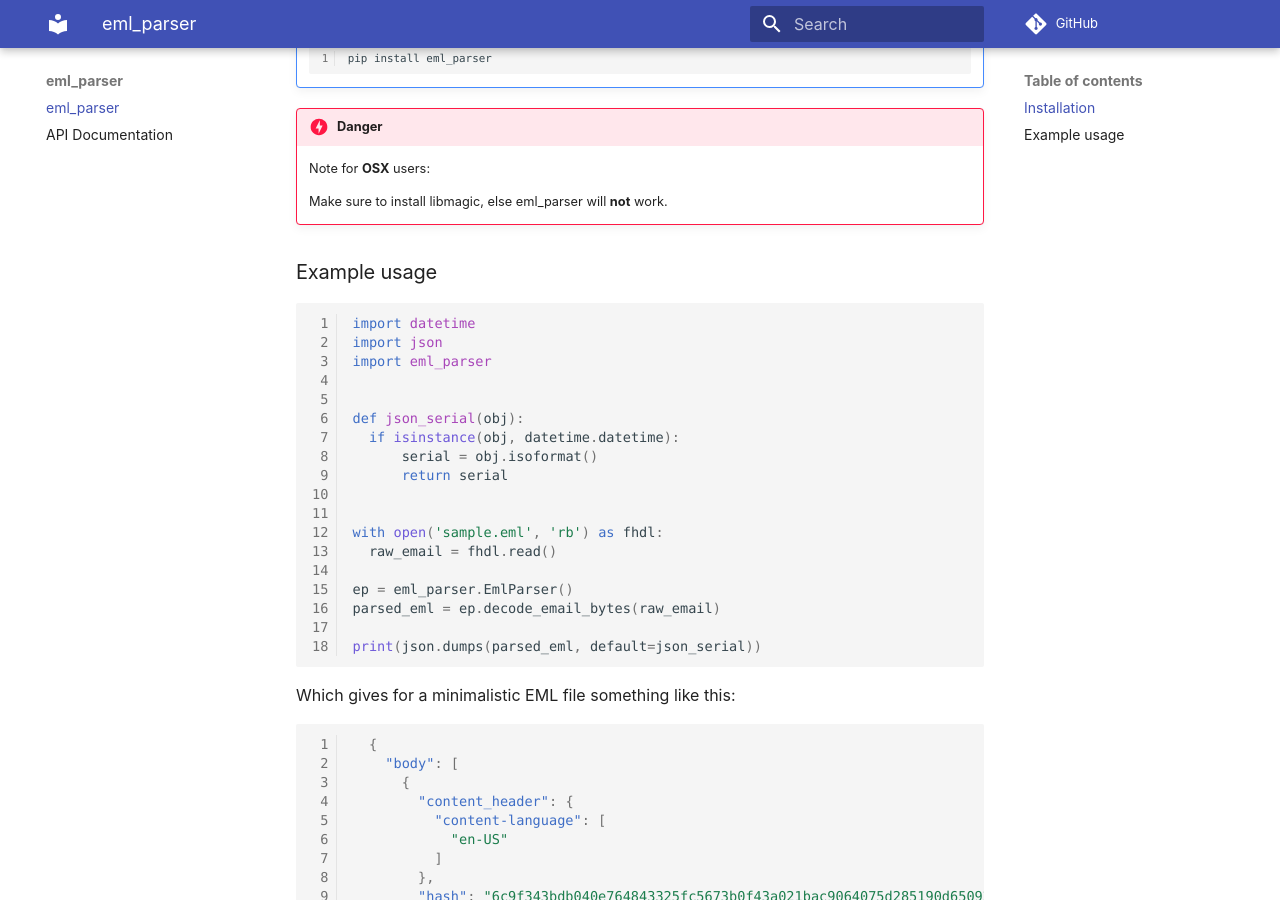
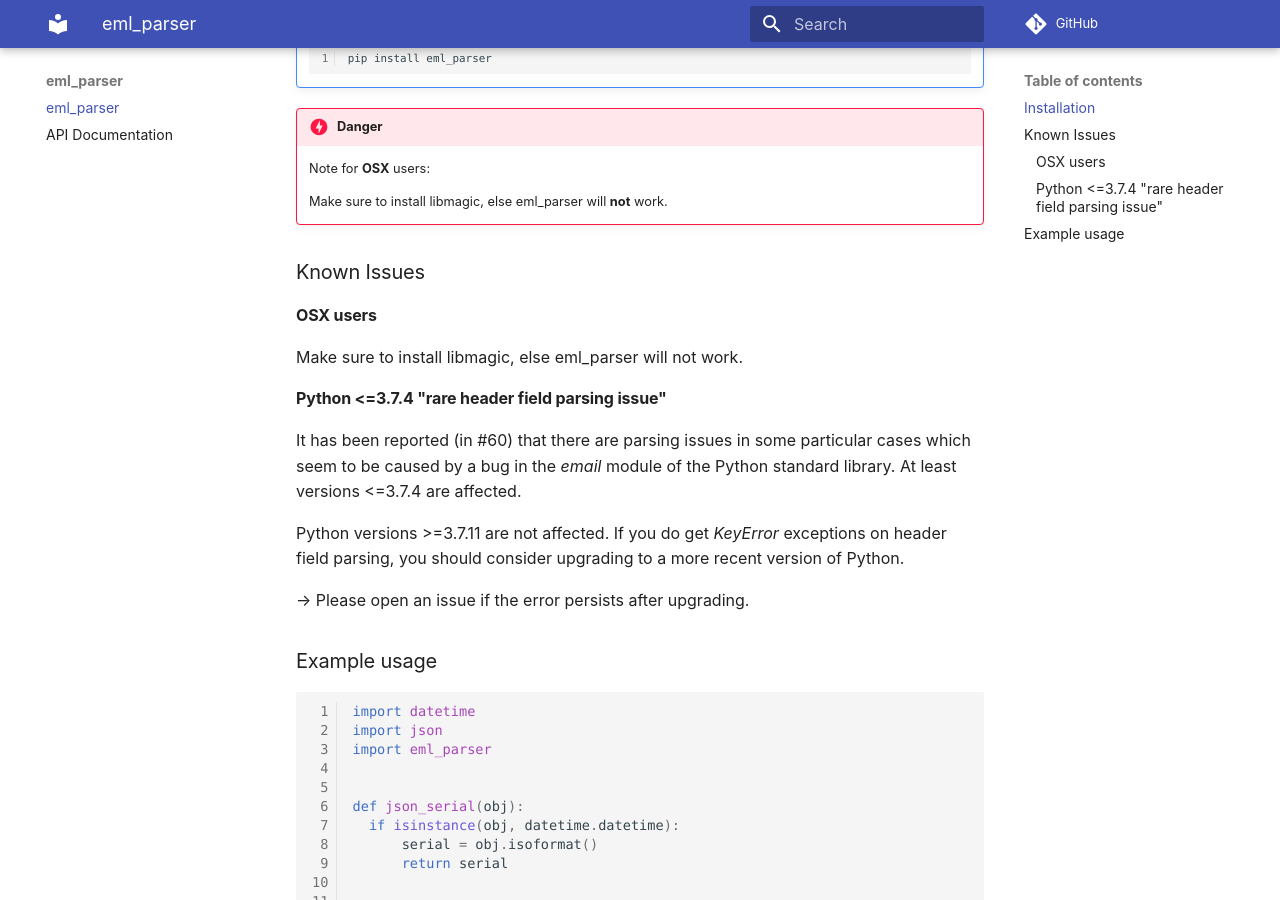
Before and after one commit to GOVCERT-LU/eml_parser, an MkDocs documentation site: the page built from docs/index.md, in a window 1280 px wide and 900 px high, scrolled down 847 px. Built offline with MkDocs 1.6.1 and Material for MkDocs 9.7.7, drawn with Linux system fonts in a browser that asks for light colours; comment, search, counter and statistics services are not loaded.

Commit message:
add known issues section

````diff
--- a/docs/index.md
+++ b/docs/index.md
@@ -39,6 +39,18 @@
 
     Make sure to install libmagic, else eml_parser will **not** work.
 
+### Known Issues
+#### **OSX** users
+Make sure to install libmagic, else eml_parser will not work.
+
+#### Python <=3.7.4 "rare header field parsing issue"
+It has been reported (in #60) that there are parsing issues in some particular cases which seem
+to be caused by a bug in the *email* module of the Python standard library. At least versions <=3.7.4 are affected.
+
+Python versions >=3.7.11 are not affected. If you do get *KeyError* exceptions on header field parsing, you should
+consider upgrading to a more recent version of Python.
+
+-> Please open an issue if the error persists after upgrading.
 
 ### Example usage
 ```python
````
Also changed, not shown: README.md (+11 -1 lines).
